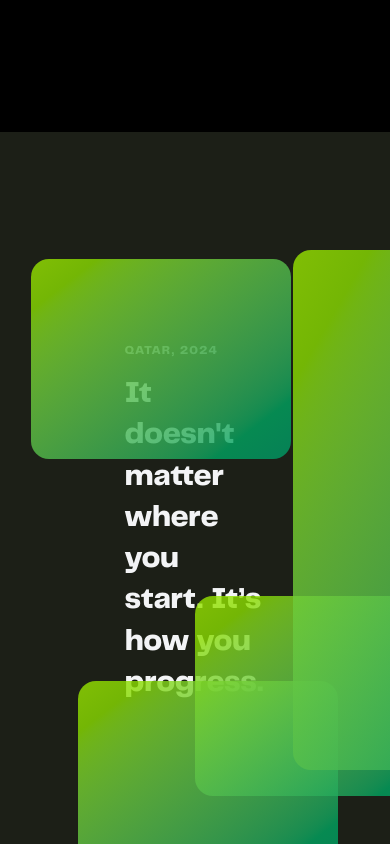
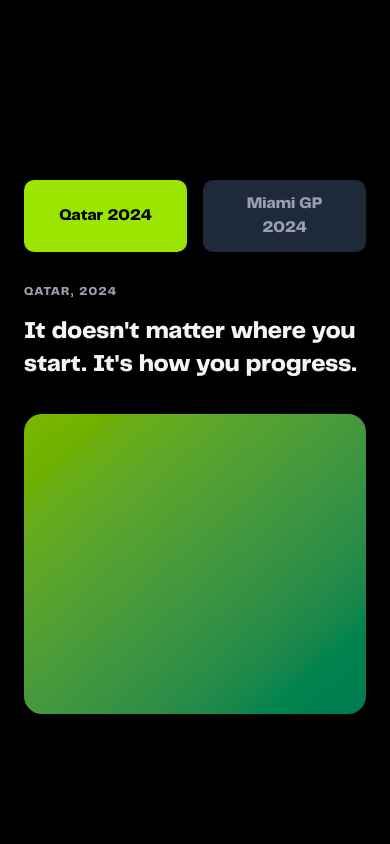
Before and after one commit to Neutron-fest/Neutron-organization, a Next.js app: page / in a window 390 px wide. Shown: the part 2400-3244 px from the top of the page. Built offline with nearby package versions, Linux system fonts and the light colour scheme; a web font is replaced by a local one.

Commit message:
responsive

```diff
--- a/src/app/components/about.jsx
+++ b/src/app/components/about.jsx
@@ -1,6 +1,6 @@
 "use client";
 
-import { useRef, useEffect } from "react";
+import { useRef, useEffect, useState } from "react";
 import gsap from "gsap";
 import { ScrollTrigger } from "gsap/ScrollTrigger";
 
@@ -9,22 +9,36 @@ gsap.registerPlugin(ScrollTrigger);
 export default function About() {
   const sectionRef = useRef(null);
   const trackRef = useRef(null);
+  const [activeSection, setActiveSection] = useState(0);
 
   useEffect(() => {
     const ctx = gsap.context(() => {
-      const trackWidth = trackRef.current.scrollWidth;
-      const viewportWidth = window.innerWidth;
+      ScrollTrigger.matchMedia({
+        "(min-width: 768px)": () => {
+          const track = trackRef.current;
+          const section = sectionRef.current;
 
-      gsap.to(trackRef.current, {
-        x: -(trackWidth - viewportWidth),
+          if (!track || !section) return;
+
+          const tween = gsap.to(track, {
+            x: () => -(track.scrollWidth - window.innerWidth),
             ease: "none",
             scrollTrigger: {
-          trigger: sectionRef.current,
+              trigger: section,
               start: "top top",
-          end: () => `+=${trackWidth}`,
+              end: () => `+=${track.scrollWidth}`,
               scrub: 1,
               pin: true,
+              invalidateOnRefresh: true,
               anticipatePin: 1,
+            },
+          });
+
+          ScrollTrigger.refresh();
+
+          return () => {
+            tween.kill();
+          };
         },
       });
     });
@@ -33,9 +47,67 @@ export default function About() {
   }, []);
 
   return (
+    <>
+      {/* Mobile Version */}
+      <section className="md:hidden relative min-h-screen w-full bg-black text-white py-12 px-6">
+        {/* Toggle Buttons */}
+        <div className="flex gap-4 mb-8">
+          <button
+            onClick={() => setActiveSection(0)}
+            className={`flex-1 py-3 px-6 rounded-lg font-medium transition-all ${
+              activeSection === 0
+                ? "bg-lime-400 text-black"
+                : "bg-gray-800 text-gray-400"
+            }`}
+          >
+            Qatar 2024
+          </button>
+          <button
+            onClick={() => setActiveSection(1)}
+            className={`flex-1 py-3 px-6 rounded-lg font-medium transition-all ${
+              activeSection === 1
+                ? "bg-lime-400 text-black"
+                : "bg-gray-800 text-gray-400"
+            }`}
+          >
+            Miami GP 2024
+          </button>
+        </div>
+
+        {/* Content */}
+        <div className="space-y-8">
+          {activeSection === 0 ? (
+            <>
+              <div>
+                <p className="text-xs tracking-widest text-gray-400 mb-4">
+                  QATAR, 2024
+                </p>
+                <h2 className="text-2xl leading-snug font-serif text-gray-100">
+                  It doesn't matter where you start. It's how you progress.
+                </h2>
+              </div>
+              <div className="w-full h-75 rounded-2xl bg-linear-to-br from-lime-400/80 to-emerald-600/80" />
+            </>
+          ) : (
+            <>
+              <div>
+                <p className="text-xs tracking-widest text-gray-400 mb-4">
+                  MIAMI GP, 2024
+                </p>
+                <h2 className="text-2xl leading-snug font-serif text-gray-100">
+                  Relentless iteration beats raw talent.
+                </h2>
+              </div>
+              <div className="w-full h-75 rounded-2xl bg-linear-to-br from-lime-400/80 to-emerald-600/80" />
+            </>
+          )}
+        </div>
+      </section>
+
+      {/* Desktop Version */}
       <section
         ref={sectionRef}
-      className="relative h-screen w-full overflow-hidden bg-[#1c1f17] text-white"
+        className="hidden md:block relative h-screen w-full overflow-hidden bg-black text-white"
       >
         <div
           ref={trackRef}
@@ -73,6 +145,7 @@ export default function About() {
           </div>
         </div>
       </section>
+    </>
   );
 }
 
--- a/src/app/components/hero.jsx
+++ b/src/app/components/hero.jsx
@@ -21,7 +21,7 @@ export default function Hero() {
       {/* STICKY VIEWPORT */}
       <div className="sticky top-0 h-screen overflow-hidden flex items-center justify-center">
         {/* NEUTRON TEXT (BEHIND VIDEO) */}
-        <div className="absolute inset-0 z-[5] flex items-center justify-center">
+        <div className="absolute inset-0 z-5 flex items-center justify-center">
           <motion.h1
             className="text-[28vw] sm:text-[26vw] md:text-[24vw] lg:text-[21vw] font-black text-white tracking-tighter whitespace-nowrap"
             style={{ fontFamily: "Greater Theory", opacity, scale }}
--- a/src/app/components/sponsors.jsx
+++ b/src/app/components/sponsors.jsx
@@ -3,6 +3,7 @@ import { LogoCarousel } from "@/components/ui/logo-carousel";
 import Image from "next/image";
 import { FallingPattern } from "@/components/ui/falling-pattern";
 import { AnimatedText } from "@/components/ui/animated-heading";
+import { useState, useEffect } from "react";
 
 // Logo component wrapper for images
 function LogoImage({ src, name }) {
@@ -16,6 +17,18 @@ function LogoImage({ src, name }) {
 }
 
 export default function Sponsors() {
+  const [columnCount, setColumnCount] = useState(5);
+
+  useEffect(() => {
+    const updateColumnCount = () => {
+      setColumnCount(window.innerWidth < 768 ? 2 : 5);
+    };
+
+    updateColumnCount();
+    window.addEventListener("resize", updateColumnCount);
+    return () => window.removeEventListener("resize", updateColumnCount);
+  }, []);
+
   const sponsorLogos = [
     {
       name: "5Monkey",
@@ -179,9 +192,9 @@ export default function Sponsors() {
         >
           OUR SPONSORS
         </AnimatedText>
-        <LogoCarousel columnCount={5} logos={firstRowLogos} />
+        <LogoCarousel columnCount={columnCount} logos={firstRowLogos} />
         <div className="mt-8">
-          <LogoCarousel columnCount={5} logos={secondRowLogos} />
+          <LogoCarousel columnCount={columnCount} logos={secondRowLogos} />
         </div>
       </div>
     </section>
```
Lines whose indentation alone changed are shown as unchanged.
